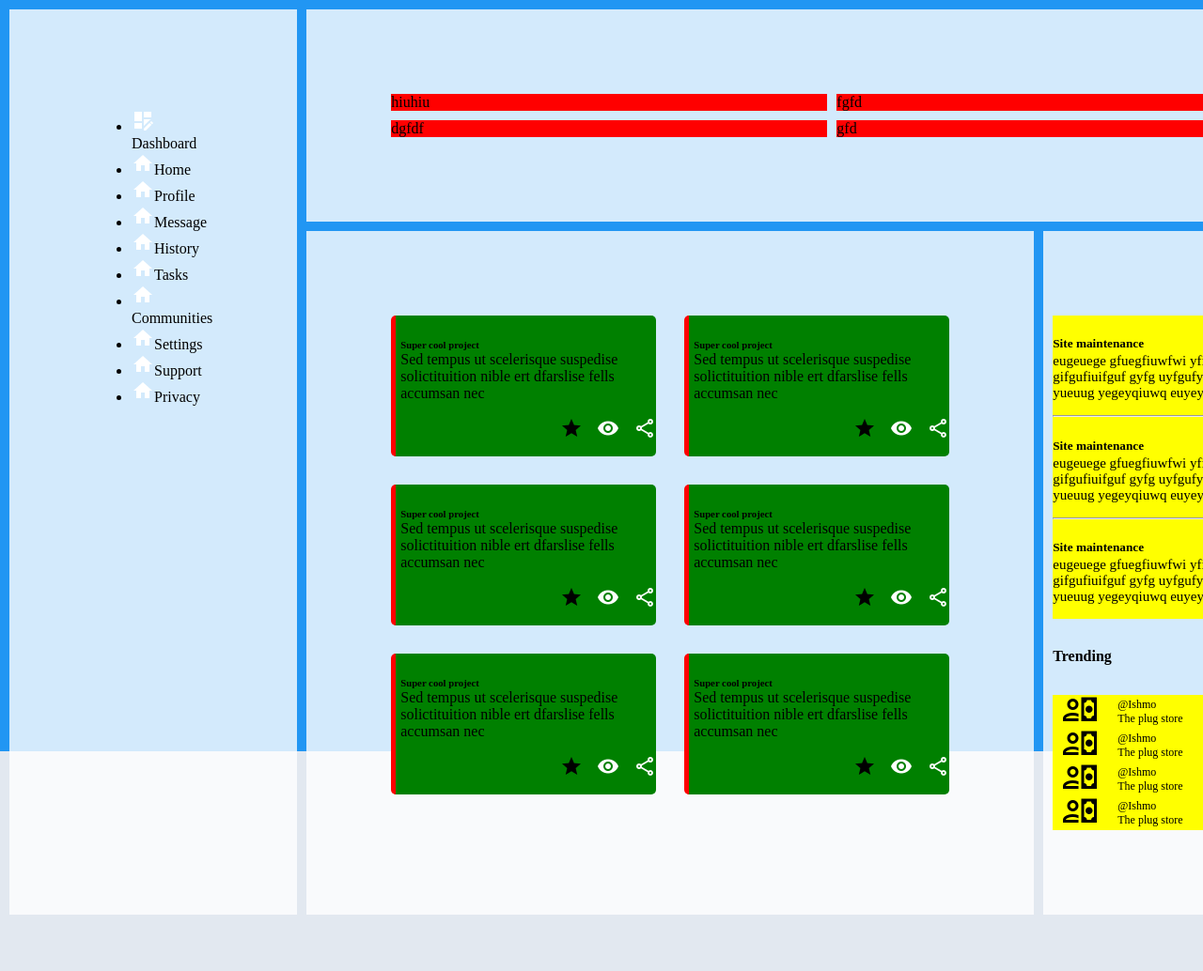
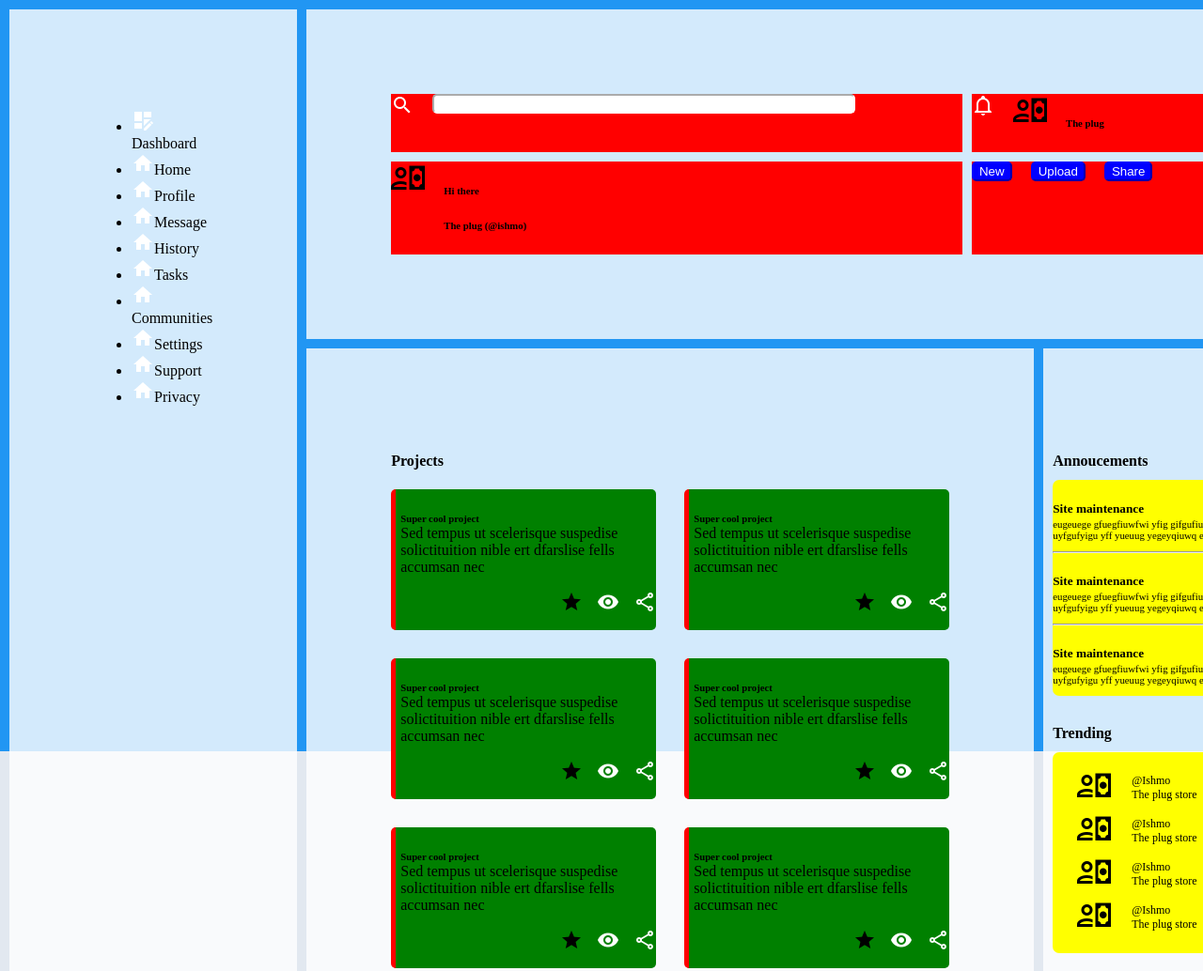
Before and after one commit to ayebaishmo/adminDashboard, a plain HTML site: page index.html in a window 1280 px wide. Shown: the top 1034 px of the page at 94% size. Before the commit the page ends 974 px from the top, so only its background shows below. Drawn offline with Linux system fonts and the light colour scheme.

Commit message:
Work on profile

```diff
--- a/index.css
+++ b/index.css
@@ -72,7 +72,14 @@ body {
 }
 
 .pro {
+ display: flex;
+ align-content: center;
+ gap: 20px;
  background-color: red;
+}
+
+.pro >div {
+ flex-shrink: 3;
 }
 
 .ann {
@@ -83,8 +90,19 @@ body {
 }
 
 .annItems {
+ display: flex;
  background-color: yellow;
  width: 220px;
+ border-radius: 7px;
+ margin-top: -20px;
+}
+
+.annDivs {
+ display: flex;
+ flex-direction: column;
+ gap: 10px;
+ margin-top: 20px;
+ margin-bottom: 20px;
 }
 
 .icons {
@@ -98,7 +116,7 @@ body {
 }
 
 .annpara {
- font-size: 15px;
+ font-size: 10.8px;
  margin-top: -20px;
 }
 
@@ -106,7 +124,7 @@ body {
  display: flex;
  justify-content: left;
  align-items: center;
- margin-left: 20px;
+ margin-left: 35px;
 }
 
 .tag > div {
@@ -117,3 +135,16 @@ body {
  list-style-type: none;
  font-size: 12px;
 }
+
+input {
+ border-radius: 5px;
+ border-color: white;
+ width: 450px;
+}
+
+button {
+ border-radius: 5px;
+ background-color: blue;
+ border-color: blue;
+ color: white;
+}
--- a/index.html
+++ b/index.html
@@ -26,13 +26,51 @@
    </div>
    <div class="griditems2">
     <div class="profileItems">
-     <div class="pro">hiuhiu</div>
-     <div class="pro">fgfd</div>
-     <div class="pro">dgfdf</div>
-     <div class="pro">gfd</div>
+     <div class="pro">
+      <div>
+       <img src="icon/magnify.png" alt="">
+      </div>
+      <div>
+       <input type="text">
+      </div>
+     </div>
+     <div class="pro">
+      <div>
+       <img src="icon/bell-outline.png" alt=""> <br>
+      </div>
+      <div>
+       <img src="icon/account-cash-outline (1).png" alt="">
+      </div>
+      <div>
+       <h6>The plug</h6>
+      </div>
+     </div>
+     <div class="pro do">
+      <div>
+       <img src="icon/account-cash-outline (1).png" alt="">
+      </div>
+      <div class="profHi">
+       <h6>Hi there</h6>
+       <h6>The plug (@ishmo)</h6>
+      </div>
+     </div>
+     <div class="pro">
+      <div>
+       <button>New</button>
+      </div>
+      <div>
+       <button>Upload</button>
+      </div>
+      <div>
+       <button>Share</button>
+      </div>
+     </div>
     </div>
    </div>
    <div class="griditems3">
+    <div>
+     <h4>Projects</h4>
+    </div>
     <div class="projectItems">
      <div class="items 1">
       <h6 class="parahed">Super cool project</h6>
@@ -104,6 +142,9 @@
    </div>
    <div class="griditems4">
     <div class="ann">
+     <div>
+     <h4>Annoucements</h4>
+     </div>
      <div class="annItems">
       <div class="listann">
        <div>
@@ -122,11 +163,11 @@
        </div>
       </div>
      </div>
-     <div>
+     <div class="tredHead">
       <h4>Trending</h4>
      </div>
      <div class="annItems">
-      <div>
+      <div class="annDivs">
        <div class="tag">
         <div>
          <img src="icon/account-cash-outline (1).png" alt="">
```
Also changed, not shown: icon/bell-outline.png (added), icon/magnify.png (added).
